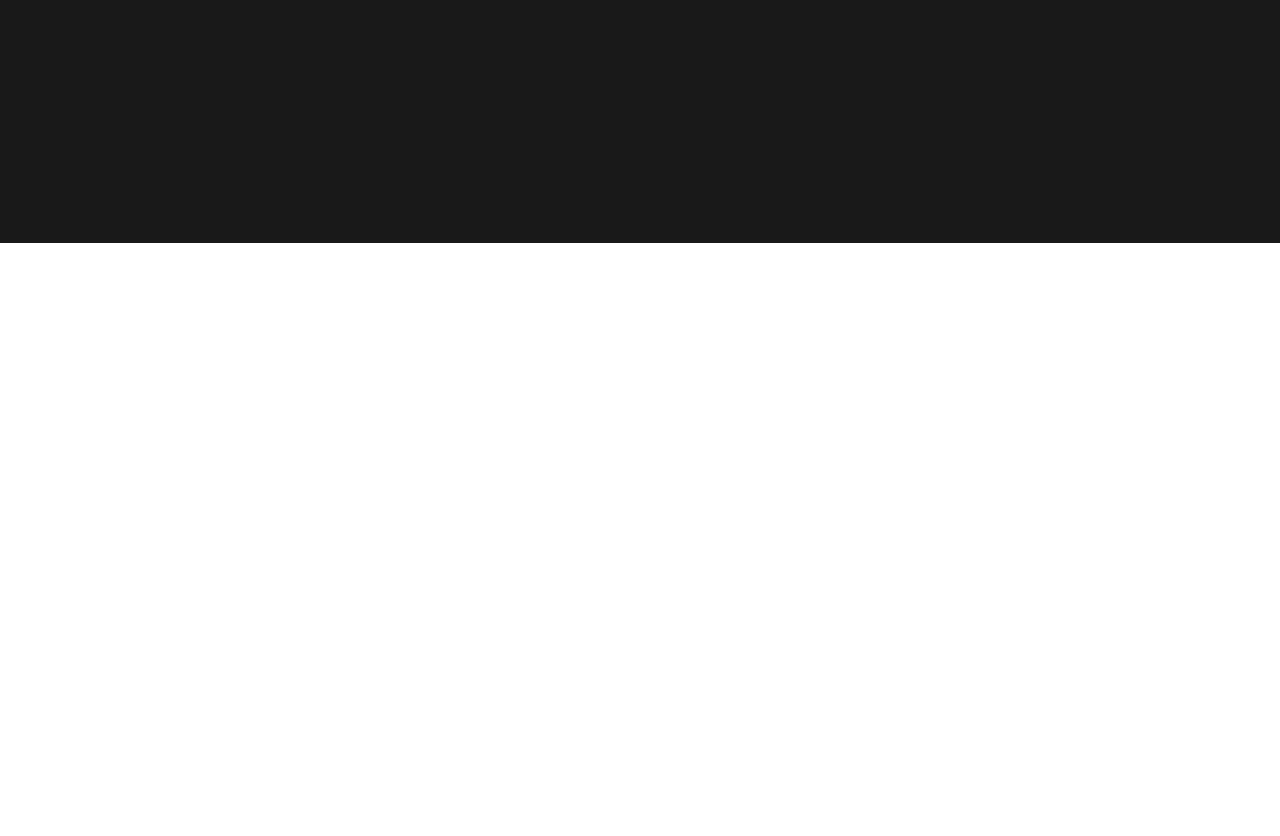
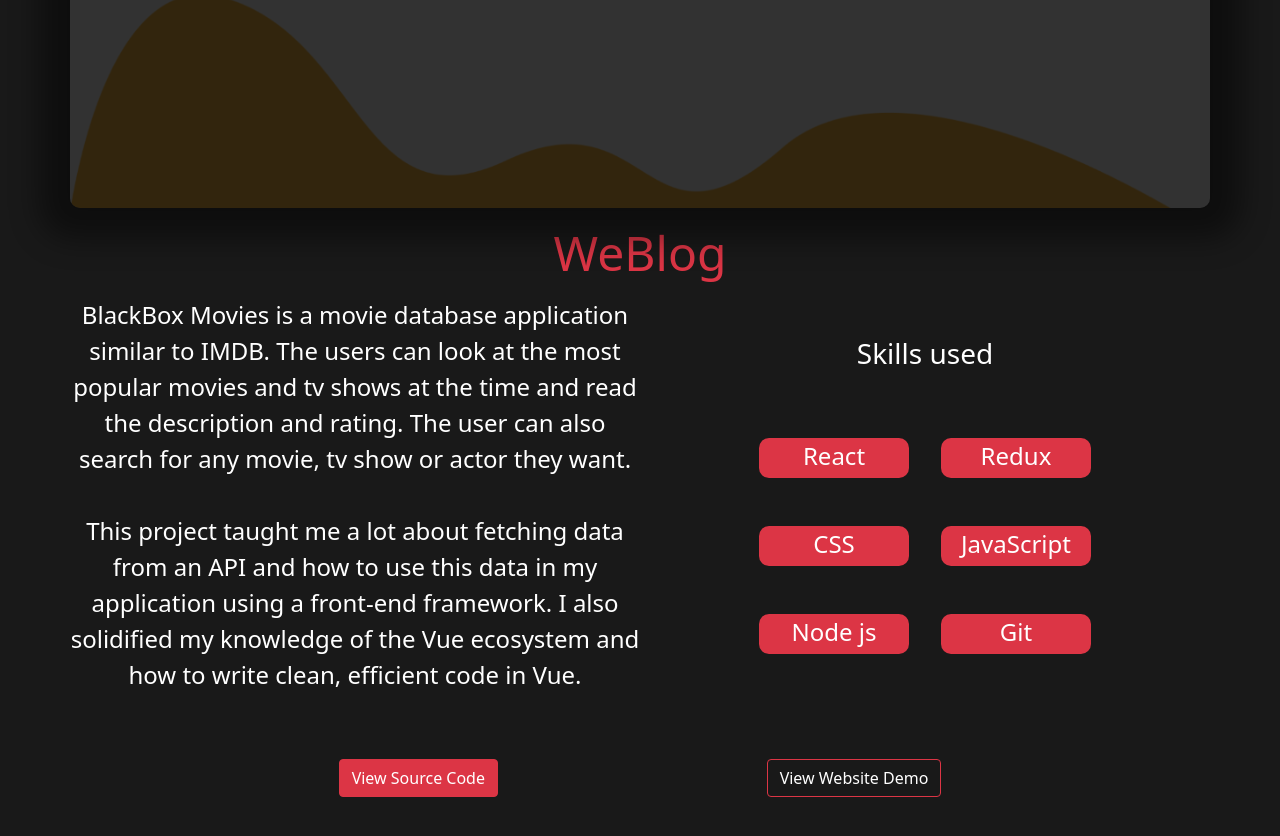
Before and after one commit to Jonathan-Challenger/Portfolio_React, a React (Create React App) app in the folder portfolio/: page /projects/weblog in a window 1280 px wide. Shown: the part 500-1336 px from the top of the page. Before the commit the page ends 800 px from the top, so only its background shows below. Built offline with nearby package versions, Linux system fonts and the light colour scheme.

Commit message:
add content to detail pages

```diff
--- a/portfolio/src/components/detail_pages/WeatherApp.js
+++ b/portfolio/src/components/detail_pages/WeatherApp.js
@@ -1,10 +1,62 @@
-import { Container } from "reactstrap";
+import { Container, Button } from "reactstrap";
+import weatherDetail from "../../img/weatherDetail.png";
 
 const WeatherApp = () => {
   return (
     <section id='weather-app-sec'>
       <Container className='text-white' id='weather-content'>
+        <img
+          src={weatherDetail}
+          alt='Weather app background'
+          id='weather-back'
+        />
         <h2 className='section-title my-3'>Weather App</h2>
+        <div className='main-content'>
+          <div className='desc'>
+            <p>
+              BlackBox Movies is a movie database application similar to IMDB.
+              The users can look at the most popular movies and tv shows at the
+              time and read the description and rating. The user can also search
+              for any movie, tv show or actor they want. <br />
+              <br />
+              This project taught me a lot about fetching data from an API and
+              how to use this data in my application using a front-end
+              framework. I also solidified my knowledge of the Vue ecosystem and
+              how to write clean, efficient code in Vue.
+            </p>
+          </div>
+          <div className='key-skills'>
+            <h3>Skills used</h3>
+            <div className='skills-used'>
+              <p className='skill-item'>jQuery</p>
+              <p className='skill-item'>HTML</p>
+              <p className='skill-item'>CSS</p>
+              <p className='skill-item'>JavaScript</p>
+              <p className='skill-item'>API</p>
+              <p className='skill-item'>Git</p>
+            </div>
+          </div>
+        </div>
+        <div className='button-links'>
+          <Button color='danger'>
+            <a
+              href='https://github.com/Jonathan-Challenger/Web-Dev/tree/main/WeatherApp'
+              target='_blank'
+              rel='noreferrer'
+            >
+              View Source Code
+            </a>
+          </Button>
+          <Button color='danger' outline>
+            <a
+              href='https://jonathan-weather-app.netlify.app/'
+              target='_blank'
+              rel='noreferrer'
+            >
+              View Website Demo
+            </a>
+          </Button>
+        </div>
       </Container>
     </section>
   );
--- a/portfolio/src/components/detail_pages/Weblog.js
+++ b/portfolio/src/components/detail_pages/Weblog.js
@@ -1,10 +1,58 @@
-import { Container } from "reactstrap";
+import { Container, Button } from "reactstrap";
+import weblogDetail from "../../img/weblogDetail.png";
 
 const Weblog = () => {
   return (
     <section id='weblog-sec'>
       <Container className='text-white' id='weblog-content'>
+        <img src={weblogDetail} alt='Weblog background' id='weblog-back' />
         <h2 className='section-title my-3'>WeBlog</h2>
+        <div className='main-content'>
+          <div className='desc'>
+            <p>
+              BlackBox Movies is a movie database application similar to IMDB.
+              The users can look at the most popular movies and tv shows at the
+              time and read the description and rating. The user can also search
+              for any movie, tv show or actor they want. <br />
+              <br />
+              This project taught me a lot about fetching data from an API and
+              how to use this data in my application using a front-end
+              framework. I also solidified my knowledge of the Vue ecosystem and
+              how to write clean, efficient code in Vue.
+            </p>
+          </div>
+          <div className='key-skills'>
+            <h3>Skills used</h3>
+            <div className='skills-used'>
+              <p className='skill-item'>React</p>
+              <p className='skill-item'>Redux</p>
+              <p className='skill-item'>CSS</p>
+              <p className='skill-item'>JavaScript</p>
+              <p className='skill-item'>Node js</p>
+              <p className='skill-item'>Git</p>
+            </div>
+          </div>
+        </div>
+        <div className='button-links'>
+          <Button color='danger'>
+            <a
+              href='https://github.com/Jonathan-Challenger/BlogApp'
+              target='_blank'
+              rel='noreferrer'
+            >
+              View Source Code
+            </a>
+          </Button>
+          <Button color='danger' outline>
+            <a
+              href='https://polar-scrubland-34473.herokuapp.com/'
+              target='_blank'
+              rel='noreferrer'
+            >
+              View Website Demo
+            </a>
+          </Button>
+        </div>
       </Container>
     </section>
   );
```
